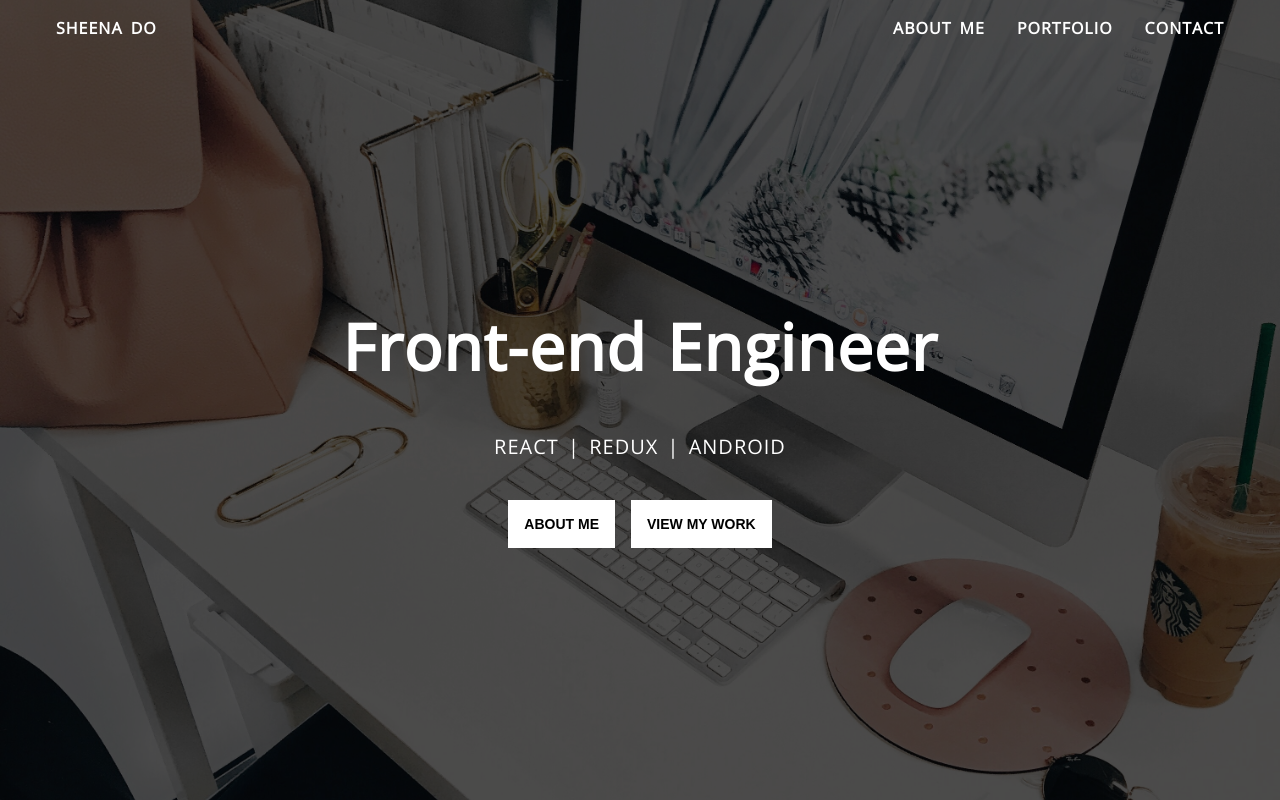
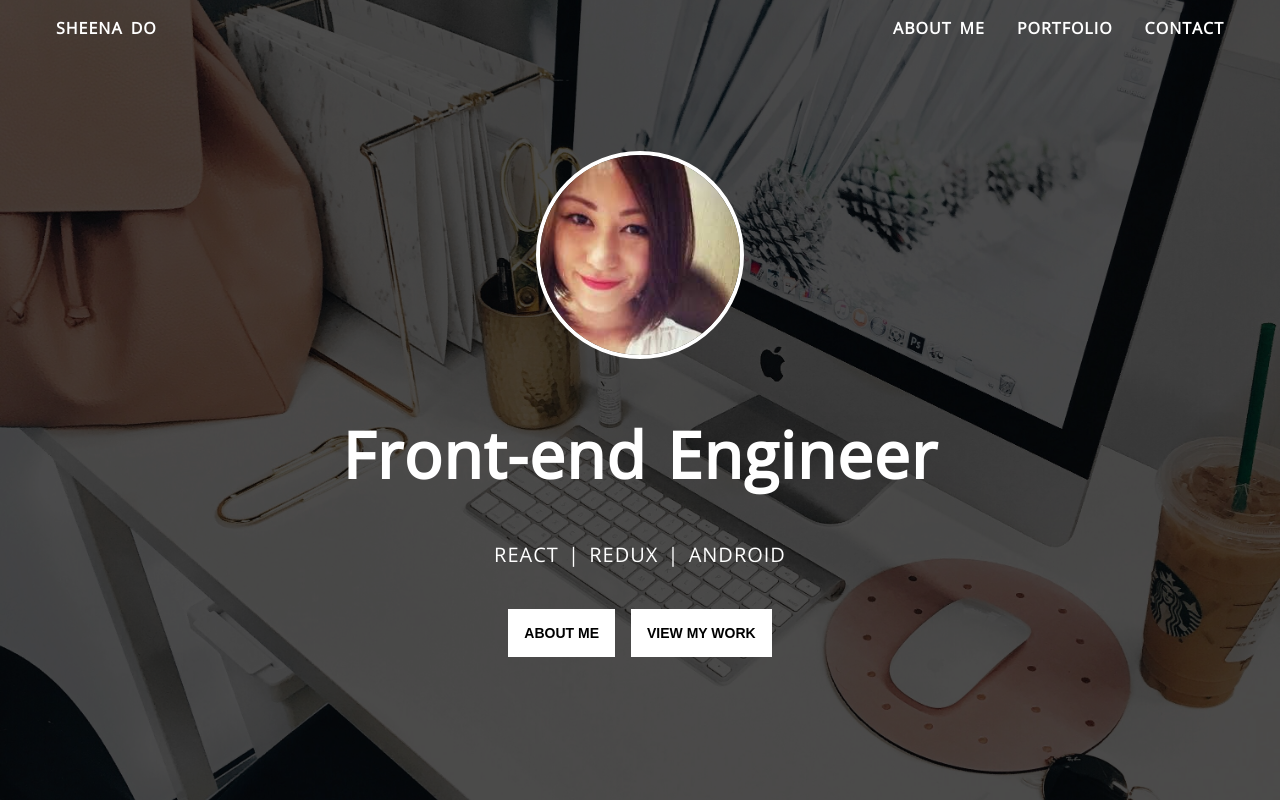
Before and after one commit to sheenanick/portfolio, a React (Create React App) app: page / in a window 1280 px wide. Built offline with nearby package versions, Linux system fonts and the light colour scheme.

Commit message:
Add profile image to header

```diff
--- a/src/components/Header/Header.css
+++ b/src/components/Header/Header.css
@@ -11,6 +11,12 @@
   align-items: center;
   color: #ffffff;
 }
+.profile-img {
+  width: 200px;
+  height: 200px;
+  border: 4px solid #ffffff;
+  border-radius: 50%;
+}
 .title {
   margin: 16px;
   font-size: 32px;
--- a/src/components/Header/Header.js
+++ b/src/components/Header/Header.js
@@ -1,4 +1,5 @@
 import React, { Component } from 'react';
+import profile from '../../img/sheena.jpeg';
 import './Header.css';
 
 export default class Header extends Component {
@@ -7,6 +8,7 @@ export default class Header extends Component {
       <div className='Header'>
         <div className='overlay'>
           <div className='title'>
+            <img className='profile-img' src={profile} alt='Sheena' />
             <h1>Front-end Engineer</h1>
             <h2>REACT | REDUX | ANDROID</h2>
           </div>
```
